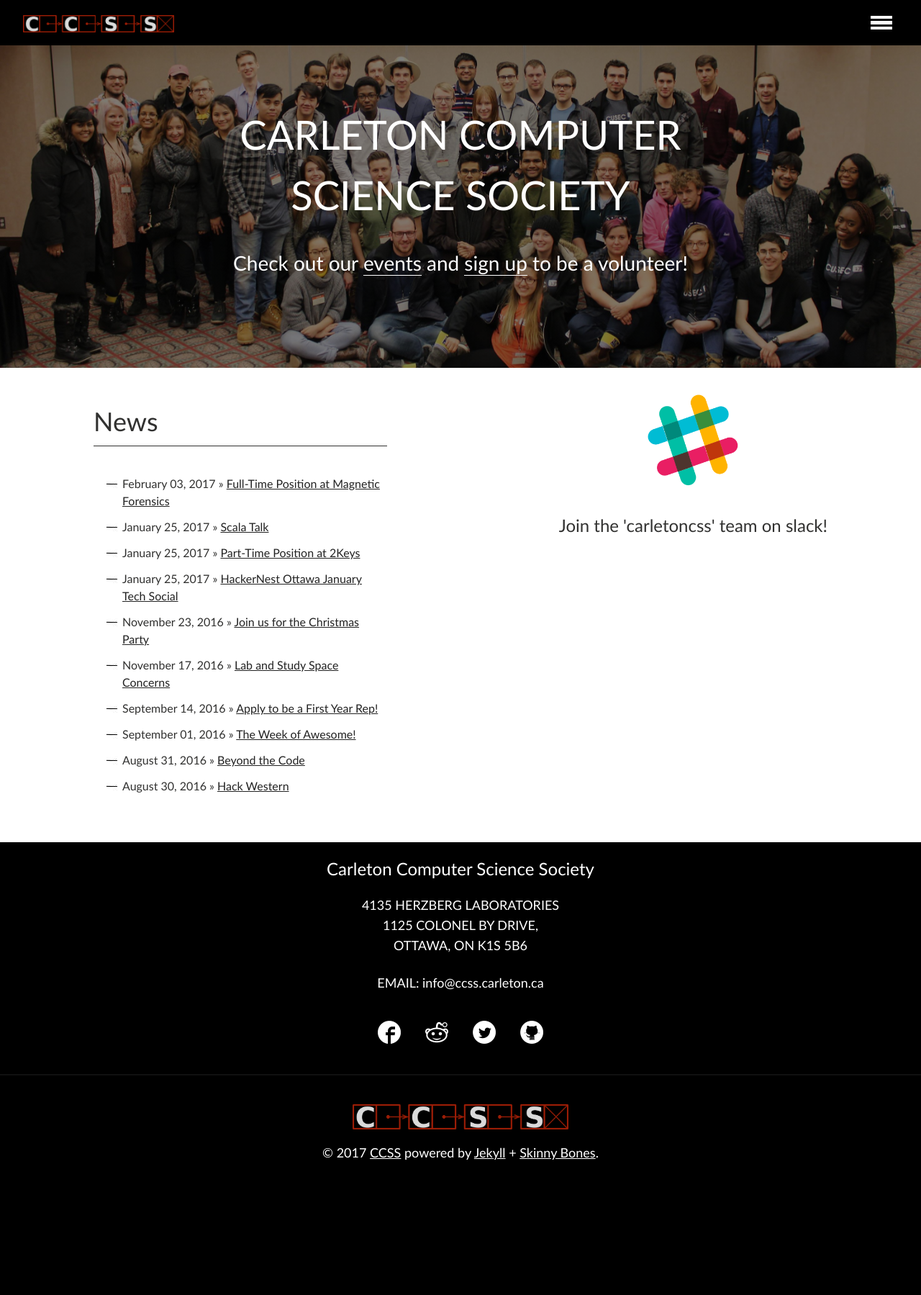
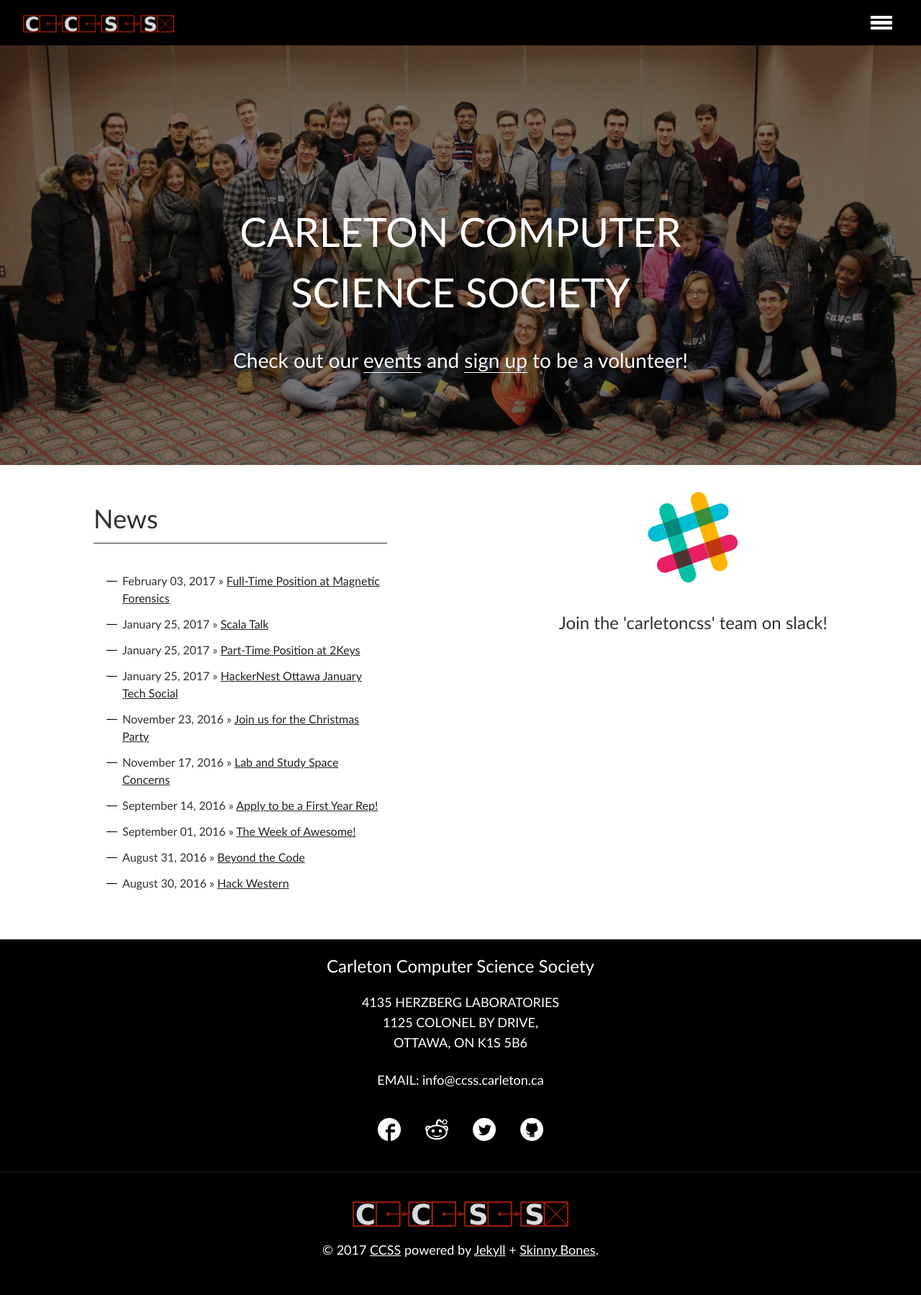
Before and after one commit to CarletonComputerScienceSociety/carletoncomputersciencesociety.github.io, a Jekyll site: the page built from index.md, in a window 1280 px wide. Shown: the whole page at 72% size. Built offline with Jekyll 4.4.1, drawn with Linux system fonts in a browser that asks for light colours; before the commit the page ends 1664 px from its top, so only the background shows below that.

Commit message:
Trying to fit heads in

```diff
--- a/_layouts/main.html
+++ b/_layouts/main.html
@@ -2,7 +2,7 @@
 layout: base
 published: true
 ---
-      <div class="main-page-image-wrapper" style="background-image: linear-gradient(rgba(0, 0, 0, 0.5), rgba(0, 0, 0, 0.5)), url('{{ page.pimage }}'); font-size:{{ page.subjectsize }};">
+      <div class="main-page-image-wrapper" style="padding-top: 25vh; background-image: linear-gradient(rgba(0, 0, 0, 0.5), rgba(0, 0, 0, 0.5)), url('{{ page.pimage }}'); font-size:{{ page.subjectsize }};">
         <div class='main-front-page-subject' style="{{ page.subjectstyle }}">CARLETON COMPUTER<br>SCIENCE SOCIETY
             <h3 style="margin-bottom:50px;">Check out our <a href="https://ccss.carleton.ca/community/events/" target="_blank" class="skinny-underline">events</a> and <a href="https://ccss.carleton.ca/opportunities/volunteer/" target="_blank" class="skinny-underline">sign up</a> to be a volunteer!</h3>
    		</div>
```
